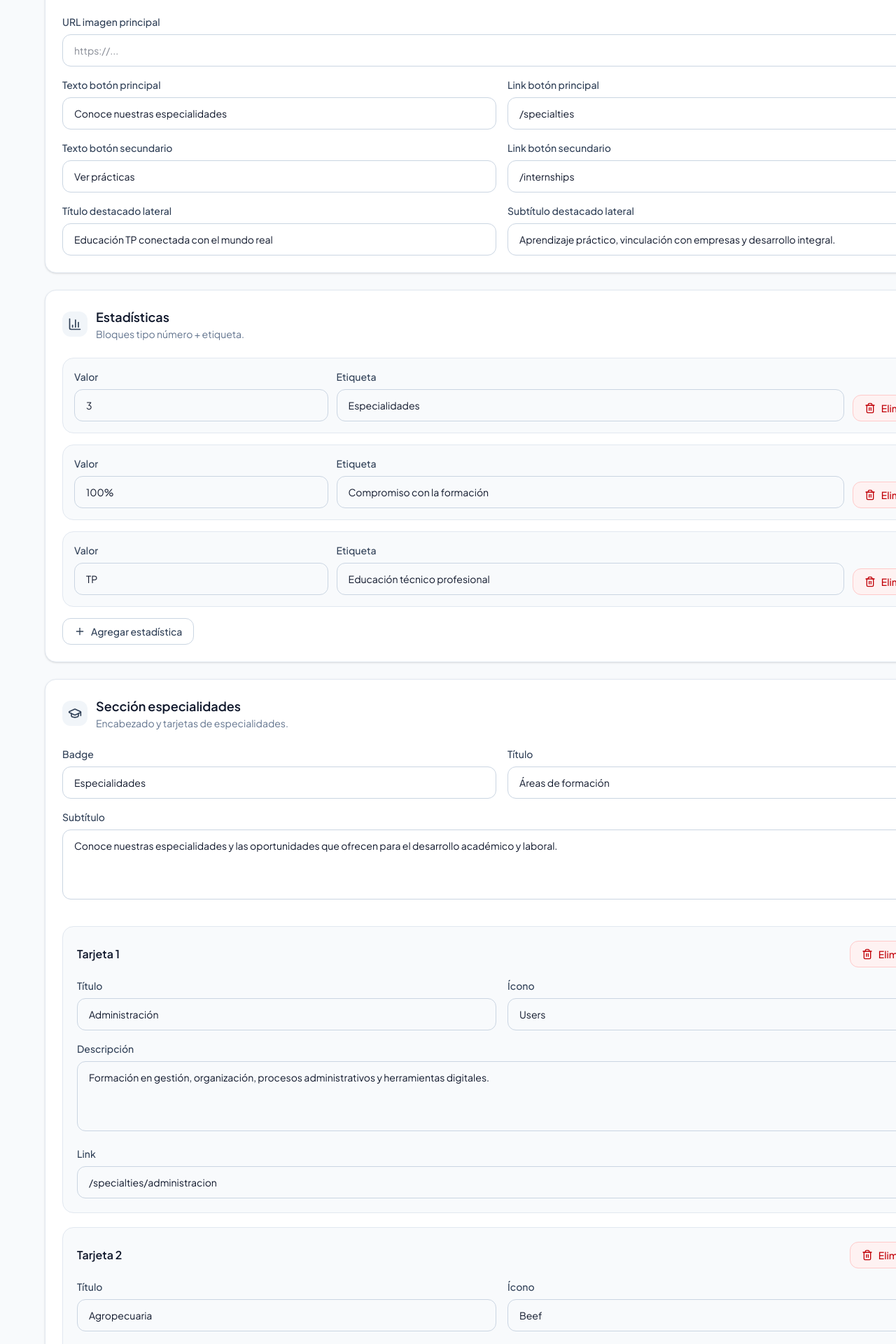
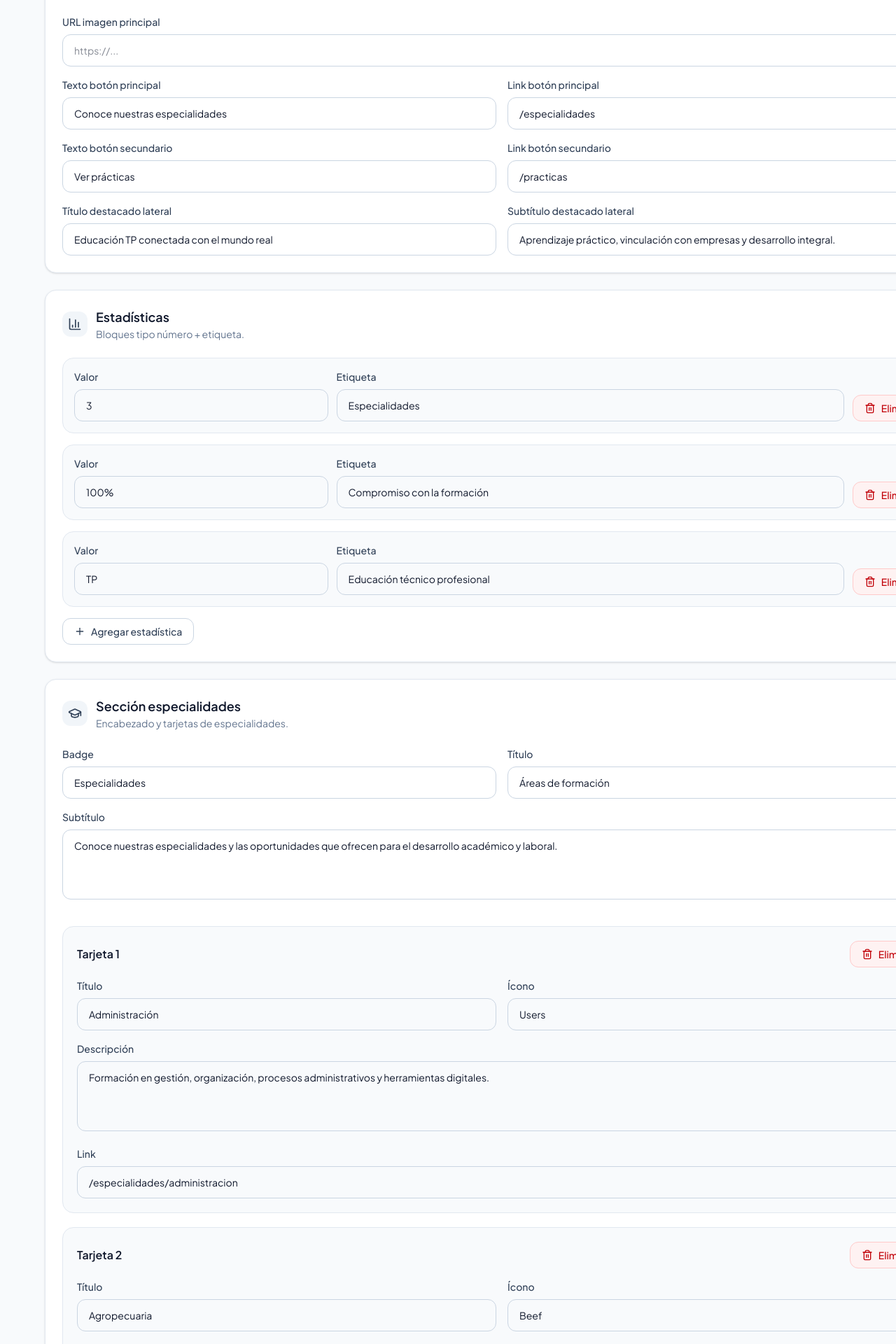
Before and after one commit to marcelobarriaar-sketch/educatp-web, a React (Vite) app: page /admin in a window 1280 px wide. Shown: the part 720-2640 px from the top of the page at 70% size. Built offline with nearby package versions, Linux system fonts and the light colour scheme; no server answers; the database is empty.

Commit message:
Update Admin.tsx

```diff
--- a/src/pages/Admin.tsx
+++ b/src/pages/Admin.tsx
@@ -53,9 +53,9 @@ const defaultHomeContent: HomeContent = {
   heroDescription:
     'Impulsamos una educación técnico profesional conectada con el territorio, la innovación y el desarrollo de competencias para la vida y el trabajo.',
   heroPrimaryButtonText: 'Conoce nuestras especialidades',
-  heroPrimaryButtonLink: '/specialties',
+  heroPrimaryButtonLink: '/especialidades',
   heroSecondaryButtonText: 'Ver prácticas',
-  heroSecondaryButtonLink: '/internships',
+  heroSecondaryButtonLink: '/practicas',
   heroImageUrl: '',
   heroImageAlt: 'Estudiantes del liceo',
   heroFeatureTitle: 'Educación TP conectada con el mundo real',
@@ -77,19 +77,19 @@ const defaultHomeContent: HomeContent = {
       title: 'Administración',
       description: 'Formación en gestión, organización, procesos administrativos y herramientas digitales.',
       icon: 'Users',
-      link: '/specialties/administracion',
+      link: '/especialidades/administracion',
     },
     {
       title: 'Agropecuaria',
       description: 'Desarrollo de competencias vinculadas al trabajo agrícola, producción y sostenibilidad.',
       icon: 'Beef',
-      link: '/specialties/agropecuaria',
+      link: '/especialidades/agropecuaria',
     },
     {
       title: 'Atención de Párvulos',
       description: 'Preparación para apoyar procesos educativos y de cuidado en primera infancia.',
       icon: 'Baby',
-      link: '/specialties/atencion-de-parvulos',
+      link: '/especialidades/atencion-de-parvulos',
     },
   ],
 
@@ -97,8 +97,8 @@ const defaultHomeContent: HomeContent = {
   ctaTitle: 'Construyamos futuro juntos',
   ctaDescription:
     'Descubre nuestro proyecto educativo, las oportunidades formativas y la vida escolar de nuestra comunidad.',
-  ctaButtonText: 'Contáctanos',
-  ctaButtonLink: '/contact',
+  ctaButtonText: 'Explorar recursos',
+  ctaButtonLink: '/recursos',
 };
 
 type SaveState = 'idle' | 'saving' | 'saved' | 'error';
@@ -247,7 +247,7 @@ export default function Admin() {
           title: '',
           description: '',
           icon: 'Users',
-          link: '/specialties',
+          link: '/especialidades',
         },
       ],
     }));
@@ -587,7 +587,7 @@ export default function Admin() {
                         className={inputClass}
                         value={item.link}
                         onChange={(e) => updateSpecialty(index, 'link', e.target.value)}
-                        placeholder="/specialties/..."
+                        placeholder="/especialidades/..."
                       />
                     </div>
                   </div>
```
